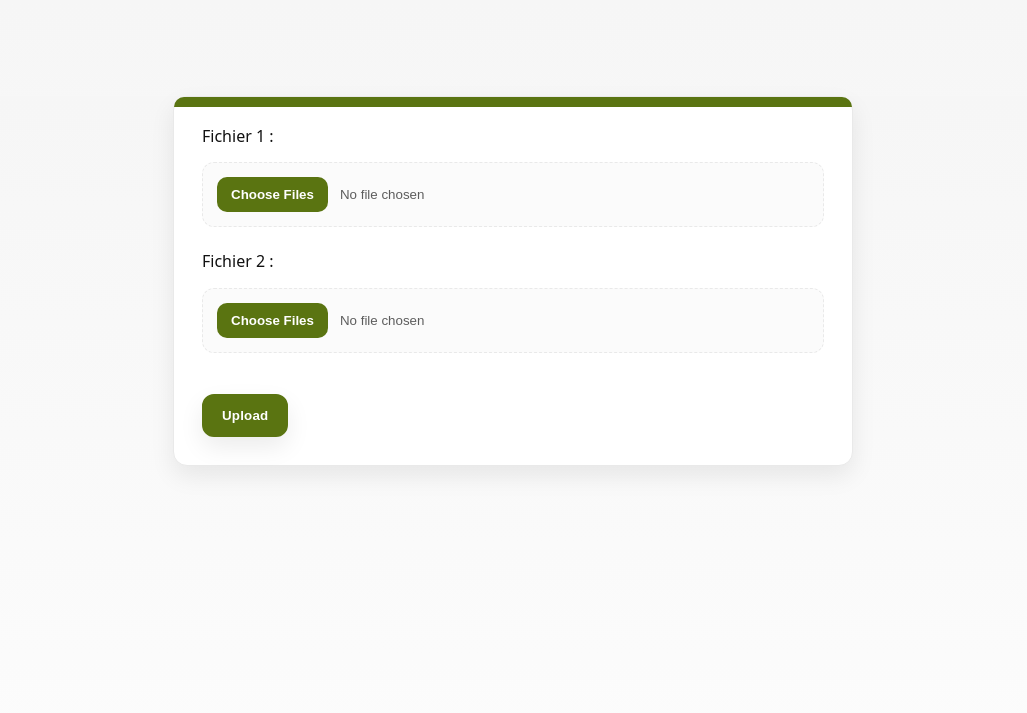
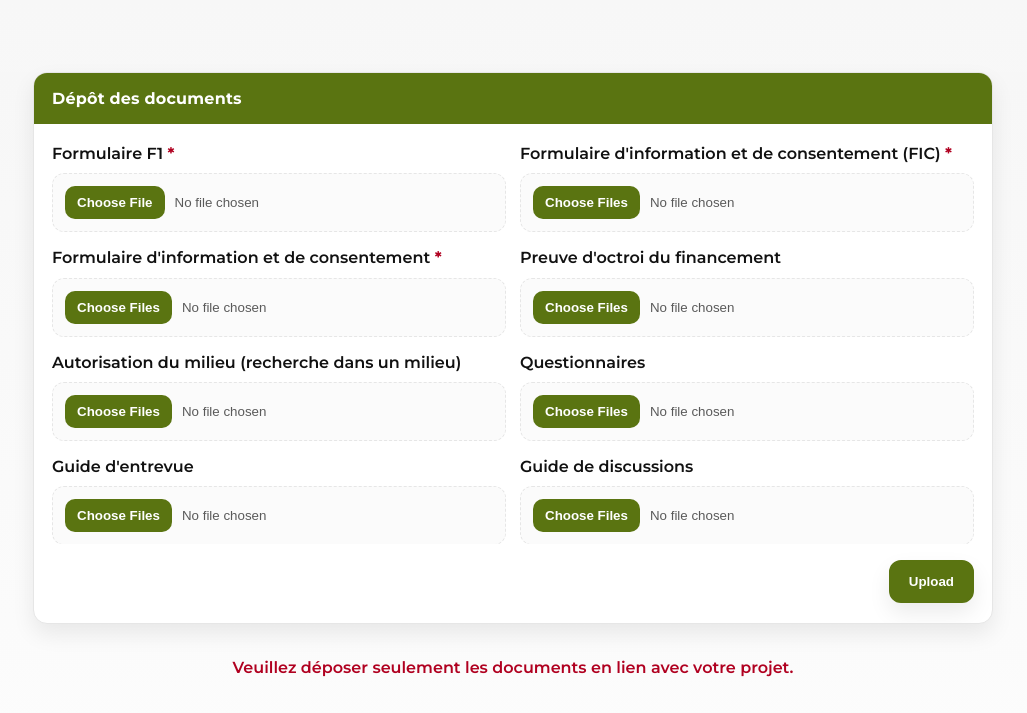
Before and after one commit to ShepherdPoggers/llmethique, a Flask app: page / in a window 1280 px wide. Shown: the top 713 px of the page, without its empty margins (127-1154 px from the left). Run offline with Flask 3, Linux system fonts and the light colour scheme.

Commit message:
Ajout box fichier :)

```diff
--- a/code/main.py
+++ b/code/main.py
@@ -6,10 +6,17 @@ from werkzeug.utils import secure_filename
 EXTENSIONS = ['.pdf', '.docx']
 
 
+
+
 def ExtensionRight(fileName: str) -> bool:
     """Permet de vérifier si l'extension est valide"""
     _, ext = os.path.splitext(fileName)
     return ext.lower() in EXTENSIONS
+
+def delDocument(listeFicher):
+    for fichiers in listeFicher:
+        for chemin in fichiers.getChemin():
+            os.remove((chemin))
 
 app = Flask(__name__)
 app.secret_key = 'ton_secret_unique'
@@ -20,22 +27,39 @@ os.makedirs(app.config['UPLOAD_FOLDER'], exist_ok=True)
 
 @app.route('/', methods=['GET', 'POST'])
 def UploadFile():
-    listeDocument = []
+    """Permet de gérer l'upload des fichiers sur le serveur"""
+
+    #Initie les types de documents pour après bien classer les fichiers lors de l'uppload
+    listeFicher = [
+    Document('F1'),
+    Document('FIC'),
+    Document('FDC'),
+    Document('financement'),
+    Document('rechercheMilieu'),
+    Document('questionnaires'),
+    Document('guideEntrevue'),
+    Document('guideDiscussions'),
+    Document('guideObservation'),
+    Document('instrumentsMesure'),
+    Document('autorisationDonneesSecondaires'),
+    Document('descriptionCollecte'),
+    Document('preuveCGRB')
+]
+
     if request.method == 'POST':
-        files = request.files.getlist('fichier1')
 
-        tempLISt = [
-            Document(file.filename, 'uploads' + "\\" + file.filename)
-            for file in files
-            if ExtensionRight(file.filename)
-        ]
+        for fichier in listeFicher:
+            files = request.files.getlist(str(fichier))
+            chemins = []
 
-        for file in files:
-            if ExtensionRight(file.filename):
-                    print("Ca marche")
-                    filename = secure_filename(file.filename)
-                    file.save(os.path.join(app.config['UPLOAD_FOLDER'], filename))
-                    fileGood.append(Document(filename, 'uploads' + "\\" + filename))
+            for file in files:
+                if ExtensionRight(file.filename):
+                        print("Ca marche")
+                        filename = secure_filename(file.filename) #Normalise les noms des documents
+                        file.save(os.path.join(app.config['UPLOAD_FOLDER'], filename)) #Sauvegarde dans le fichier uploads le document
+                        chemins.append(app.config['UPLOAD_FOLDER'] + '\\' + filename) #Ajoute le path à une liste
+            fichier.setChemin(chemins)
+    delDocument(listeFicher)
     return render_template('index.html')
 
 
--- a/code/objets/DocumentClasse.py
+++ b/code/objets/DocumentClasse.py
@@ -1,10 +1,9 @@
 
 class Document():
 
-    def __init__(self, nom : str, chemin : str):
+    def __init__(self, nom):
         self._nom = nom
-        self._chemin = chemin
-
+        self._chemin = []
     def __repr__(self):
         return self._nom
 
@@ -12,4 +11,5 @@ class Document():
         return self._chemin
 
     def setChemin(self, chemin : str):
+
         self._chemin = chemin
--- a/code/static/styles/style.css
+++ b/code/static/styles/style.css
@@ -1,139 +1,178 @@
-/* ===== Thème UQAC (basé sur le site) =====
-   Couleurs officielles: Pantone 575 = #5a7411 (UQAC), noir, blanc.
-*/
+/* ===== Thème inspiré UQAC ===== */
 :root{
-  --uqac-vert: #5a7411;       /* vert UQAC officiel */
-  --uqac-vert-dark: #475a0e;  /* assombri pour hover/focus */
-  --noir: #111111;
-  --blanc: #ffffff;
-  --gris-100: #f6f6f6;
-  --gris-200: #e9e9e9;
-  --gris-600: #5d5d5d;
+  --uqac-vert: #5a7411;         /* vert UQAC */
+  --uqac-vert-dark: #475a0e;
+  --bordure: #e6e6e6;
+  --fond: #f7f7f7;
+  --txt: #111;
+  --gris-600: #5a5a5a;
+  --rouge: #b00020;
   --rayon: 14px;
-  --ombre: 0 10px 24px rgba(0,0,0,.08);
+  --ombre: 0 10px 22px rgba(0,0,0,.08);
   --ombre-focus: 0 0 0 3px rgba(90,116,17,.28);
-  /* Police: pile système pour coller au rendu web moderne */
-  --font: system-ui, -apple-system, "Segoe UI", Roboto, "Helvetica Neue", Arial, "Noto Sans", "Liberation Sans", sans-serif;
+  --font: "Montserrat", system-ui, -apple-system, Segoe UI, Roboto, Arial, sans-serif;
 }
 
 /* Base */
-*{ box-sizing: border-box; }
+* { box-sizing: border-box; }
 html, body{
   margin: 0;
   padding: 0;
-  background: linear-gradient(180deg, var(--gris-100), #fff);
-  color: var(--noir);
+  background: linear-gradient(180deg, var(--fond), #fff);
+  color: var(--txt);
   font-family: var(--font);
   line-height: 1.45;
 }
 
-/* Carte formulaire (look bloc blanc + bande verte comme l’en-tête du site) */
-form{
-  max-width: 680px;
-  margin: 8vh auto;
-  padding: clamp(16px, 4vw, 28px);
-  background: var(--blanc);
-  border: 1px solid var(--gris-200);
+/* Carte formulaire */
+.card{
+  max-width: 960px;
+  margin: 6vh auto 2rem;
+  background: #fff;
+  border: 1px solid var(--bordure);
   border-radius: var(--rayon);
   box-shadow: var(--ombre);
-  position: relative;
-}
-form::before{
-  content:"";
-  position: absolute;
-  left: 0; right: 0; top: 0;
-  height: 10px;
-  background: var(--uqac-vert);
-  border-top-left-radius: var(--rayon);
-  border-top-right-radius: var(--rayon);
+  padding: 0;
+  overflow: hidden; /* arrondis propres */
 }
 
-/* Champ “Choisir des fichiers” harmonisé */
-input[type="file"]{
+/* Bande en-tête verte */
+.card-header{
+  background: var(--uqac-vert);
+  color: #fff;
+  font-weight: 700;
+  padding: 14px 18px;
+  letter-spacing: .2px;
+}
+
+/* Zone scrollable avec grille propre */
+.fields{
+  padding: 18px;
+  display: grid;
+  grid-template-columns: 1fr;
+  gap: 14px;
+  max-height: 420px;          /* <- rend la zone scrollable */
+  overflow-y: auto;            /* <- défilement vertical */
+  scroll-behavior: smooth;
+}
+
+/* Barre de défilement plus fine (WebKit) */
+.fields::-webkit-scrollbar{ width: 10px; }
+.fields::-webkit-scrollbar-track{ background: #fafafa; border-radius: 10px; }
+.fields::-webkit-scrollbar-thumb{ background: #d2d2d2; border-radius: 10px; }
+.fields::-webkit-scrollbar-thumb:hover{ background: #bdbdbd; }
+
+/* En grand écran : 2 colonnes */
+@media (min-width: 860px){
+  .fields{
+    grid-template-columns: 1fr 1fr;
+  }
+}
+
+/* Un champ = un bloc */
+.field{
+  display: grid;
+  gap: 8px;
+}
+
+/* Asterisque auto pour .required */
+.field.required > label::after{
+  content: " *";
+  color: var(--rouge);
+  font-weight: 700;
+}
+
+/* Libellé */
+.field > label{
+  font-weight: 600;
+  color: var(--txt);
+}
+
+/* File input */
+.field > input[type="file"]{
   width: 100%;
-  padding: 14px;
-  border: 1px dashed var(--gris-200);
+  padding: 12px;
+  border: 1px dashed var(--bordure);
   border-radius: 12px;
   background: #fbfbfb;
   color: var(--gris-600);
   transition: border-color .2s ease, background .2s ease, box-shadow .2s ease;
 }
-input[type="file"]:hover{
+.field > input[type="file"]:hover{
   background: #fff;
   border-color: var(--uqac-vert);
 }
-input[type="file"]:focus{
+.field > input[type="file"]:focus{
   outline: none;
   border-color: var(--uqac-vert);
   box-shadow: var(--ombre-focus);
 }
 
-/* Bouton natif du sélecteur de fichiers (Chrome/Edge/Opera) */
-input[type="file"]::file-selector-button{
+/* Bouton interne (Chrome/Edge) */
+.field > input[type="file"]::file-selector-button{
   font: inherit;
   font-weight: 600;
   border: none;
-  padding: 10px 14px;
-  margin-right: 12px;
+  padding: 9px 12px;
+  margin-right: 10px;
   border-radius: 10px;
   background: var(--uqac-vert);
-  color: var(--blanc);
+  color: #fff;
   cursor: pointer;
   transition: transform .06s ease, background .2s ease, box-shadow .2s ease;
 }
-input[type="file"]::file-selector-button:hover{
+.field > input[type="file"]::file-selector-button:hover{
   background: var(--uqac-vert-dark);
   transform: translateY(-1px);
 }
-input[type="file"]::file-selector-button:focus{
+.field > input[type="file"]::file-selector-button:focus{
   outline: none;
   box-shadow: var(--ombre-focus);
 }
 
-/* Bouton “Upload” style UQAC (vert/blanc, sobre) */
-input[type="submit"]{
+/* Zone actions (bouton submit) */
+.actions{
+  padding: 16px 18px 20px;
+  display: flex;
+  justify-content: flex-end;
+}
+.actions input[type="submit"]{
   appearance: none;
-  display: inline-block;
-  margin-top: 18px;
   padding: 12px 18px;
   font-weight: 700;
-  letter-spacing: .2px;
   border-radius: 12px;
   border: 2px solid var(--uqac-vert);
   background: var(--uqac-vert);
-  color: var(--blanc);
+  color: #fff;
   cursor: pointer;
   transition: transform .08s ease, box-shadow .2s ease, filter .2s ease, background .2s ease;
   box-shadow: var(--ombre);
 }
-input[type="submit"]:hover{
+.actions input[type="submit"]:hover{
   background: var(--uqac-vert-dark);
-  filter: brightness(0.98);
   transform: translateY(-1px);
 }
-input[type="submit"]:active{ transform: translateY(0); }
-input[type="submit"]:focus{
+.actions input[type="submit"]:focus{
   outline: none;
   box-shadow: var(--ombre-focus);
 }
 
-/* Rythme vertical */
-form > * + * { margin-top: 14px; }
+/* Note rouge centrée en bas */
+.note-projet{
+  text-align: center;
+  color: var(--rouge);
+  font-weight: 600;
+  margin: 0 1rem 2rem;
+}
 
-/* Accessibilité focus */
+/* Accessibilité focus globale */
 :where(a, button, input, select, textarea):focus-visible{
   outline: none;
   box-shadow: var(--ombre-focus);
   border-color: var(--uqac-vert);
 }
 
-/* Petits écrans */
-@media (max-width: 420px){
-  input[type="file"]{ padding: 12px; }
-  input[type="submit"]{ width: 100%; }
-}
-
-/* Réduction des animations si demandé par l’utilisateur */
+/* Réduction de mouvement si préférée */
 @media (prefers-reduced-motion: reduce){
   *{ transition: none !important; }
 }
--- a/code/templates/index.html
+++ b/code/templates/index.html
@@ -3,25 +3,90 @@
   <link rel="preconnect" href="https://fonts.googleapis.com">
   <link rel="preconnect" href="https://fonts.gstatic.com" crossorigin>
   <link href="https://fonts.googleapis.com/css2?family=Montserrat:wght@400;600;700&display=swap" rel="stylesheet">
-
   <link rel="stylesheet" href="{{ url_for('static', filename='styles/style.css') }}">
 </head>
 
 <body>
-    <form action="/" method="POST" enctype="multipart/form-data">
-        <!-- Fichier 1 -->
-        <label for="fichier1">Fichier 1 :</label>
-        <input type="file" id="fichier1" name="fichier1" accept=".pdf,.docx" multiple />
+  <form action="/" method="POST" enctype="multipart/form-data" class="card">
+    <div class="card-header">
+      Dépôt des documents
+    </div>
 
-        <br><br>
+    <!-- Zone scrollable -->
+    <div class="fields">
 
-        <label for="fichier2">Fichier 2 :</label>
-        <input type="file" id="fichier2" name="fichier2" accept=".pdf,.docx" multiple />
+      <div class="field required">
+        <label for="F1">Formulaire F1</label>
+        <input type="file" id="F1" name="F1" accept=".pdf,.docx" required />
+      </div>
 
-        <br><br>
+      <div class="field required">
+        <label for="FIC">Formulaire d'information et de consentement (FIC)</label>
+        <input type="file" id="FIC" name="FIC" accept=".pdf,.docx" multiple required />
+      </div>
 
+      <div class="field required">
+        <label for="FDC">Formulaire d'information et de consentement</label>
+        <input type="file" id="FDC" name="FDC" accept=".pdf,.docx" multiple required />
+      </div>
+
+      <div class="field">
+        <label for="financement">Preuve d'octroi du financement</label>
+        <input type="file" id="financement" name="financement" accept=".pdf,.docx" multiple />
+      </div>
+
+      <div class="field">
+        <label for="rechercheMilieu">Autorisation du milieu (recherche dans un milieu)</label>
+        <input type="file" id="rechercheMilieu" name="rechercheMilieu" accept=".pdf,.docx" multiple />
+      </div>
+
+      <div class="field">
+        <label for="questionnaires">Questionnaires</label>
+        <input type="file" id="questionnaires" name="questionnaires" accept=".pdf,.docx" multiple />
+      </div>
+
+      <div class="field">
+        <label for="guideEntrevue">Guide d'entrevue</label>
+        <input type="file" id="guideEntrevue" name="guideEntrevue" accept=".pdf,.docx" multiple />
+      </div>
+
+      <div class="field">
+        <label for="guideDiscussions">Guide de discussions</label>
+        <input type="file" id="guideDiscussions" name="guideDiscussions" accept=".pdf,.docx" multiple />
+      </div>
+
+      <div class="field">
+        <label for="guideObservation">Guide d'observation</label>
+        <input type="file" id="guideObservation" name="guideObservation" accept=".pdf,.docx" multiple />
+      </div>
+
+      <div class="field">
+        <label for="instrumentsMesure">Instruments de mesure (Expérimentations, tests et mesures)</label>
+        <input type="file" id="instrumentsMesure" name="instrumentsMesure" accept=".pdf,.docx" multiple />
+      </div>
+
+      <div class="field">
+        <label for="autorisationDonneesSecondaires">Obtention de l'autorisation (données secondaires)</label>
+        <input type="file" id="autorisationDonneesSecondaires" name="autorisationDonneesSecondaires" accept=".pdf,.docx" multiple />
+      </div>
+
+      <div class="field">
+        <label for="descriptionCollecte">Description de la collecte de données (Autre type de collecte de données)</label>
+        <input type="file" id="descriptionCollecte" name="descriptionCollecte" accept=".pdf,.docx" multiple />
+      </div>
+
+      <div class="field">
+        <label for="preuveCGRB">Preuve de démarche auprès du Comité de gestion des risques biologiques (CGRB)</label>
+        <input type="file" id="preuveCGRB" name="preuveCGRB" accept=".pdf,.docx" multiple />
+      </div>
+
+    </div>
+
+    <div class="actions">
       <input type="submit" value="Upload">
+    </div>
   </form>
+
+  <p class="note-projet">Veuillez déposer seulement les documents en lien avec votre projet.</p>
 </body>
-
 </html>
```
Lines whose indentation alone changed are shown as unchanged.
